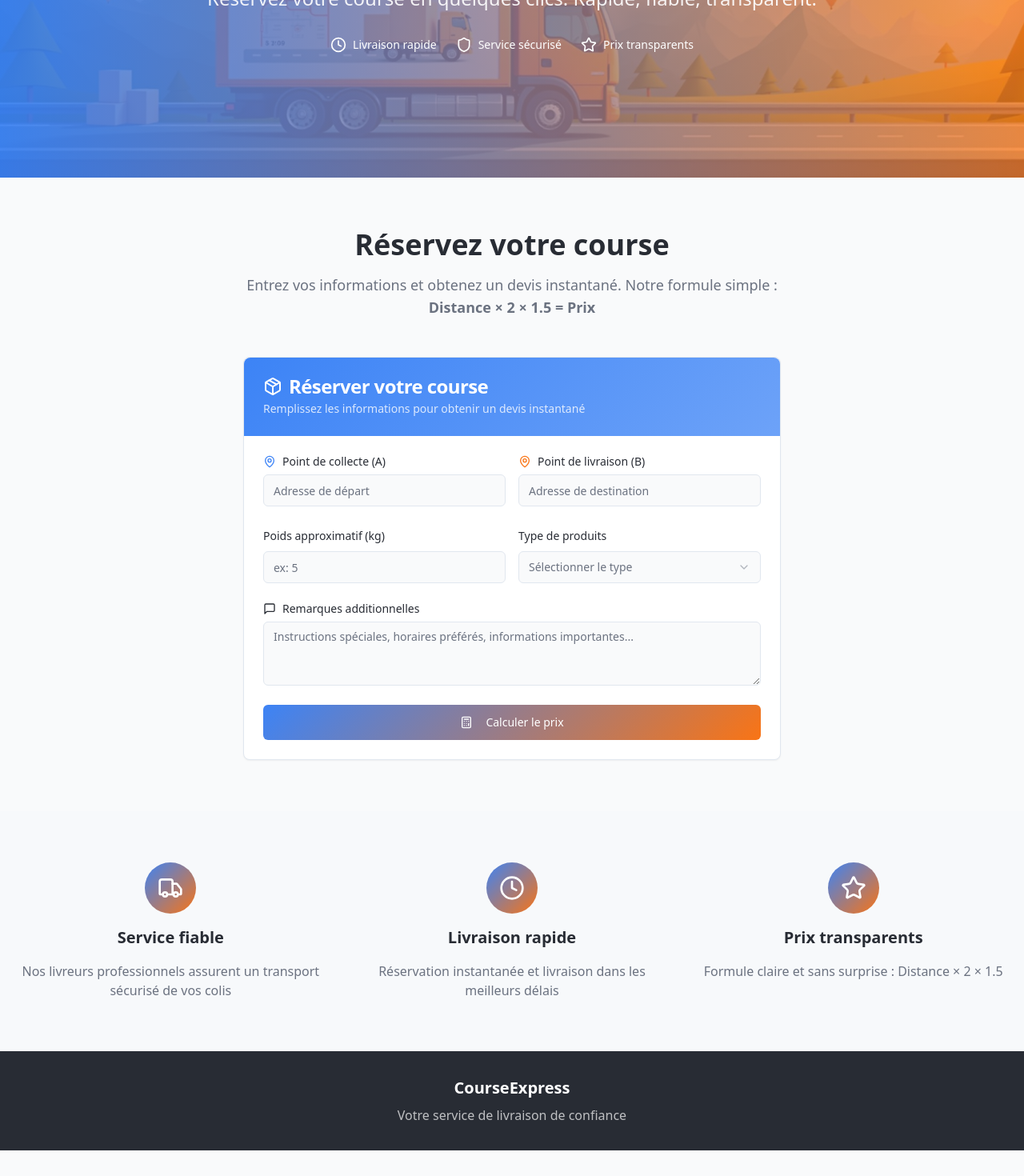
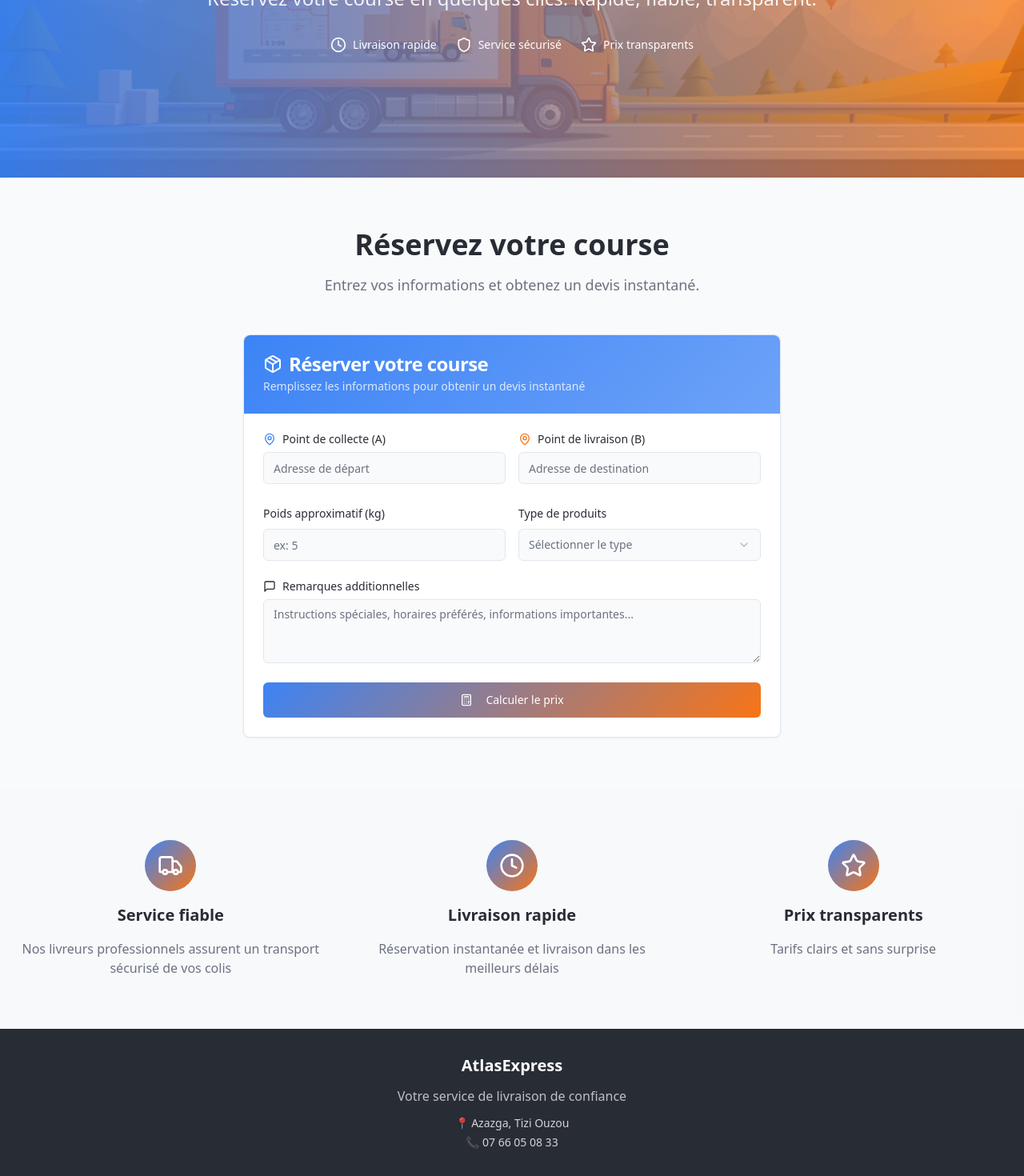
Before and after one commit to TransportJarvis/swift-fare-finder, a React (Vite) app: page / in a window 1280 px wide. Shown: the part 258-1728 px from the top of the page at 80% size. Before the commit the page ends 1696 px from the top, so only its background shows below. Built offline with nearby package versions, Linux system fonts and the light colour scheme; the HTML template or start-up script is replaced by a standard one.

Commit message:
Update booking form and site details

```diff
--- a/index.html
+++ b/index.html
@@ -3,7 +3,7 @@
   <head>
     <meta charset="UTF-8" />
     <meta name="viewport" content="width=device-width, initial-scale=1.0" />
-    <title>CourseExpress - Réservation de livraison</title>
+    <title>AtlasExpress - Réservation de livraison</title>
     <meta name="description" content="Réservez votre course de livraison entre deux points. Service rapide, fiable et prix transparents." />
     <meta name="author" content="Lovable" />
 
--- a/src/components/BookingForm.tsx
+++ b/src/components/BookingForm.tsx
@@ -35,9 +35,9 @@ export const BookingForm = () => {
     }
   };
 
-  // Calcul du prix : distance * 2 * 1.5
+  // Calcul du prix : 10 * 10 * 1.5
   const calculatePrice = () => {
-    return estimatedDistance * 2 * 1.5;
+    return 10 * 10 * 1.5;
   };
 
   const handleSubmit = (e: React.FormEvent) => {
@@ -163,10 +163,6 @@ export const BookingForm = () => {
                     <span>Distance estimée:</span>
                     <span className="font-medium">{estimatedDistance} km</span>
                   </div>
-                  <div className="flex justify-between items-center text-sm text-muted-foreground">
-                    <span>Calcul:</span>
-                    <span className="font-medium">{estimatedDistance} × 2 × 1.5</span>
-                  </div>
                   <div className="text-3xl font-bold text-primary">
                     {calculatePrice().toFixed(2)} €
                   </div>
--- a/src/pages/Index.tsx
+++ b/src/pages/Index.tsx
@@ -17,7 +17,7 @@ const Index = () => {
         </div>
         <div className="relative z-10 text-center text-white px-4 max-w-4xl">
           <h1 className="text-5xl md:text-6xl font-bold mb-6">
-            CourseExpress
+            AtlasExpress
           </h1>
           <p className="text-xl md:text-2xl mb-8 text-white/90">
             Réservez votre course en quelques clics. Rapide, fiable, transparent.
@@ -48,7 +48,6 @@ const Index = () => {
             </h2>
             <p className="text-lg text-muted-foreground max-w-2xl mx-auto">
               Entrez vos informations et obtenez un devis instantané.
-              Notre formule simple : <strong>Distance × 2 × 1.5 = Prix</strong>
             </p>
           </div>
 
@@ -84,7 +83,7 @@ const Index = () => {
               </div>
               <h3 className="text-xl font-semibold">Prix transparents</h3>
               <p className="text-muted-foreground">
-                Formule claire et sans surprise : Distance × 2 × 1.5
+                Tarifs clairs et sans surprise
               </p>
             </div>
           </div>
@@ -93,9 +92,13 @@ const Index = () => {
 
       {/* Footer */}
       <footer className="py-8 bg-foreground text-white">
-        <div className="container mx-auto px-4 text-center">
-          <h4 className="text-xl font-semibold mb-2">CourseExpress</h4>
+        <div className="container mx-auto px-4 text-center space-y-3">
+          <h4 className="text-xl font-semibold">AtlasExpress</h4>
           <p className="text-white/70">Votre service de livraison de confiance</p>
+          <div className="text-sm text-white/80 space-y-1">
+            <p>📍 Azazga, Tizi Ouzou</p>
+            <p>📞 07 66 05 08 33</p>
+          </div>
         </div>
       </footer>
     </div>
```
